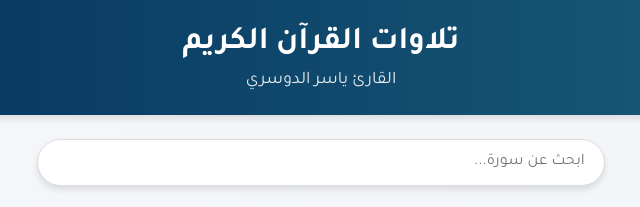
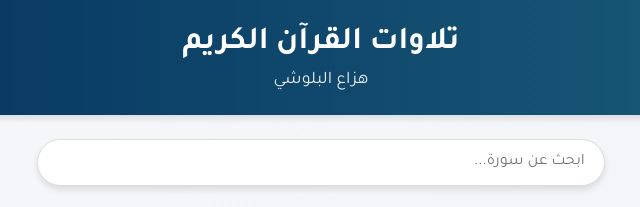
Before and after one commit to aboelfooz/Hazah, a plain HTML site: page index.html in a window 1280 px wide. Shown: the top 207 px of the page, 319-959 px from the left. Drawn offline with Linux system fonts and the light colour scheme.

Commit message:
Update index.html

```diff
--- a/index.html
+++ b/index.html
@@ -3,7 +3,7 @@
 <head>
     <meta charset="UTF-8">
     <meta name="viewport" content="width=device-width, initial-scale=1.0">
-    <title>تلاوات القرآن الكريم - القارئ ياسر الدوسري</title>
+    <title>تلاوات القرآن الكريم -   هزاع البلوشي</title>
     <link rel="preconnect" href="https://fonts.googleapis.com">
     <link rel="preconnect" href="https://fonts.gstatic.com" crossorigin>
     <link href="https://fonts.googleapis.com/css2?family=Tajawal:wght@400;500;700&display=swap" rel="stylesheet">
@@ -281,7 +281,7 @@
 <body>
     <header>
         <h1>تلاوات القرآن الكريم</h1>
-        <p class="subtitle">القارئ ياسر الدوسري</p>
+        <p class="subtitle">هزاع البلوشي </p>
     </header>
 
     <div class="search-container">
```
